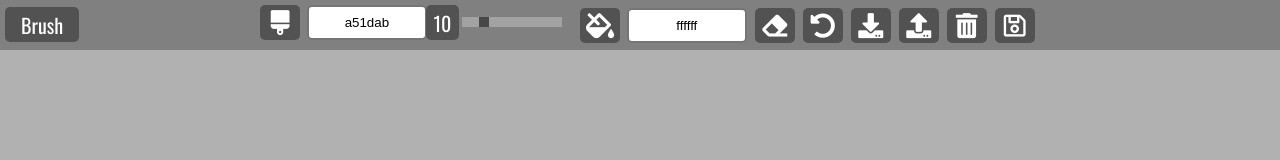
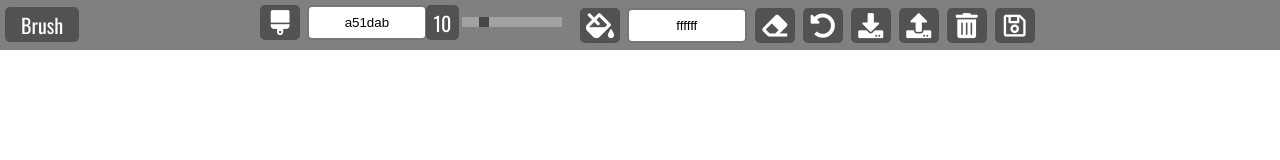
Before and after one commit to rigole/Editor-Photo, a plain HTML site: page index.html in a window 1280 px wide. Drawn offline with nearby package versions, Linux system fonts and the light colour scheme.

Commit message:
setting the canvas and its dimension

```diff
--- a/index.html
+++ b/index.html
@@ -53,6 +53,11 @@
         </a>
       </div>
     </div>
+
+    <!-- Mobile Message -->
+    <div class="mobile-message">
+      <h2>PLease use application on larger Screen</h2>
+    </div>
     <!-- Script -->
     <script src="jscolor.js"></script>
     <script src="script.js"></script>
--- a/script.js
+++ b/script.js
@@ -13,6 +13,9 @@ const downloadBtn = document.getElementById('download');
 const { body } = document;
 
 // Global Variables
+const canvas = document.createElement('canvas')
+canvas.id = 'canvas'
+const context = canvas.getContext('2d')
 
 let currentSize = 10;
 let bucketColor = '#FFFFFF';
@@ -63,10 +66,10 @@ let currentColor = '#A51DAB';
 
 // Create Canvas
 function createCanvas() {
- // canvas.width = ;
- // canvas.height = ;
- // context.fillStyle = ;
- // context.fillRect();
+  canvas.width = window.innerWidth ;
+  canvas.height = window.innerHeight - 50 ;
+  context.fillStyle = bucketColor;
+ context.fillRect(0, 0, canvas.width, canvas.height);
  body.appendChild(canvas);
 
 }
--- a/style.css
+++ b/style.css
@@ -137,7 +137,7 @@ body {
 
 /* Canvas */
 canvas#canvas {
-    background-color: rgb(177, 177, 177);
+    background-color: rgb(219, 38, 38);
     position: absolute;
     top: 50px;
     cursor: crosshair;
```
